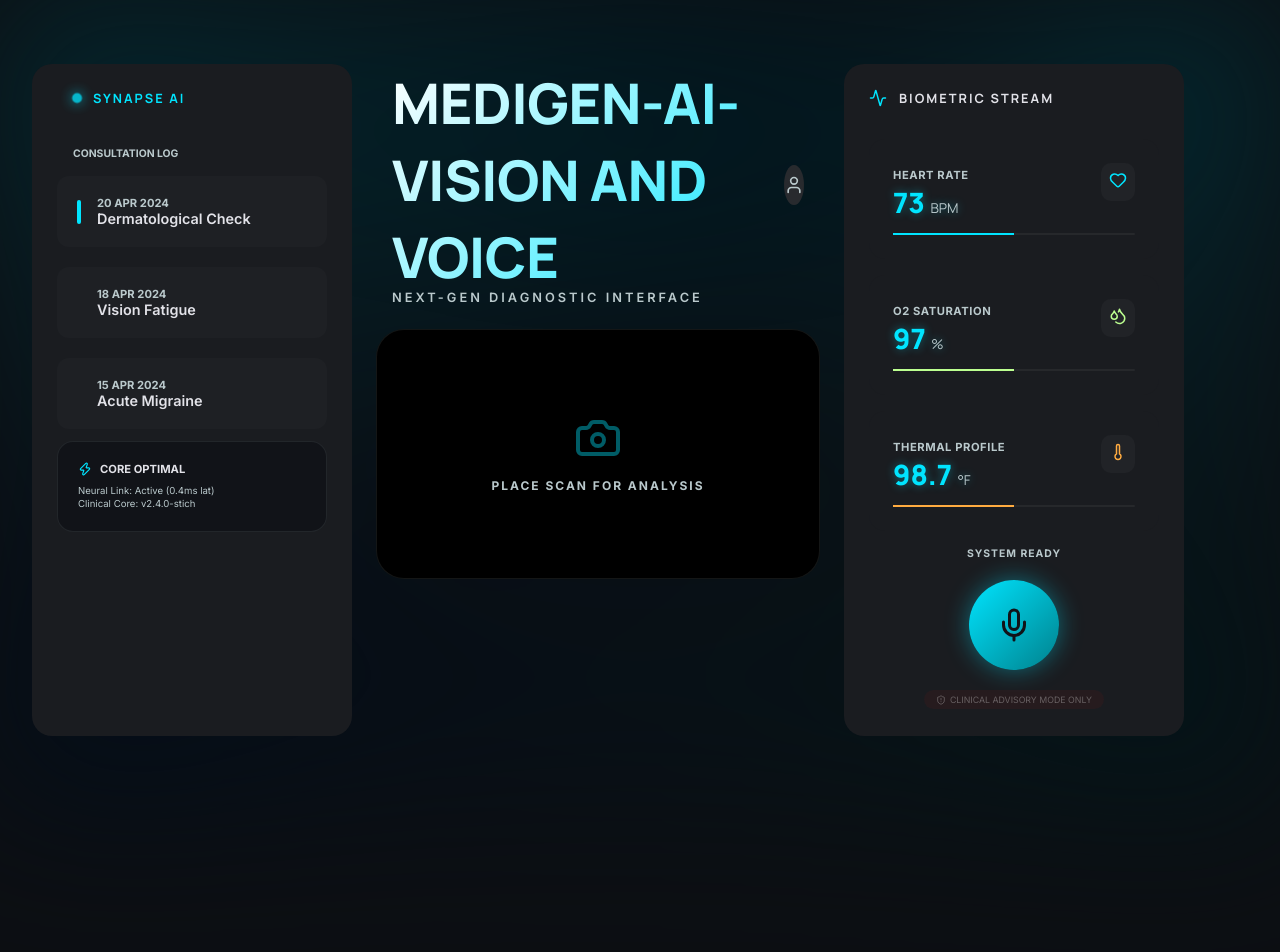
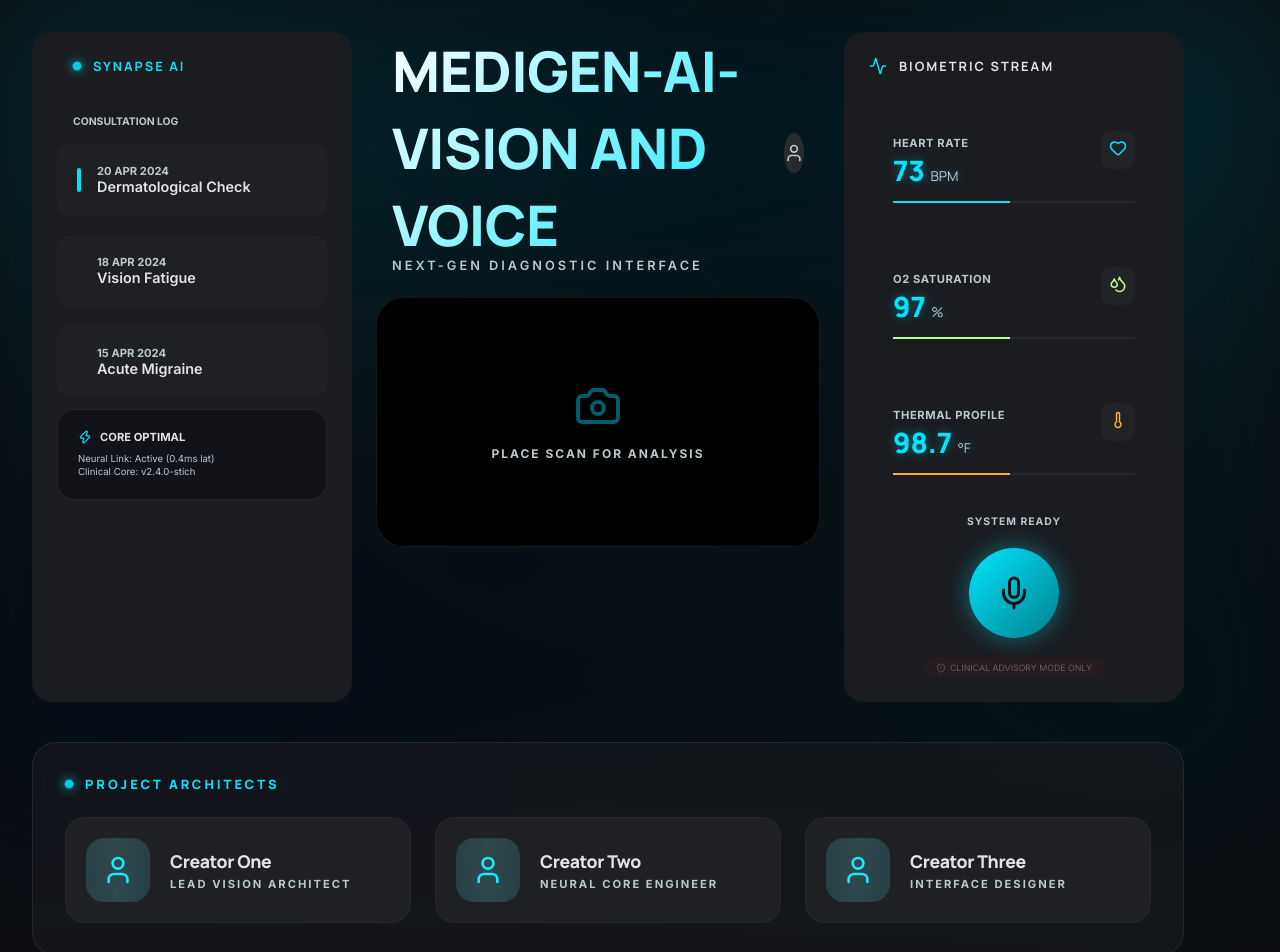
Before and after one commit to Ansh7473/medisync, a React (Vite) app in the folder frontend/: page / in a window 1280 px wide. Shown: the top 952 px of the page. Before the commit the page ends 800 px from the top, so only its background shows below. Built offline with nearby package versions, Linux system fonts and the light colour scheme; no server answers.

Commit message:
feat: added premium 'Project Architects' section to frontend

```diff
--- a/frontend/src/App.jsx
+++ b/frontend/src/App.jsx
@@ -45,6 +45,35 @@ const VitalCard = ({ label, value, unit, icon: Icon, color }) => (
         animate={{ width: ['40%', '60%', '45%'] }}
         transition={{ duration: 2, repeat: Infinity }}
       />
+    </div>
+  </div>
+);
+
+const TeamMember = ({ name, role }) => (
+  <motion.div
+    className="team-member-card"
+    whileHover={{ y: -8 }}
+  >
+    <div className="member-avatar">
+      <User size={32} />
+    </div>
+    <div className="member-info">
+      <div className="member-name">{name}</div>
+      <div className="member-role">{role}</div>
+    </div>
+  </motion.div>
+);
+
+const TeamSection = () => (
+  <div className="team-section">
+    <div className="team-header">
+      <div className="diagnostic-dot" />
+      <h3 className="team-title">Project Architects</h3>
+    </div>
+    <div className="team-grid">
+      <TeamMember name="Creator One" role="Lead Vision Architect" />
+      <TeamMember name="Creator Two" role="Neural Core Engineer" />
+      <TeamMember name="Creator Three" role="Interface Designer" />
     </div>
   </div>
 );
@@ -261,6 +290,8 @@ function App() {
             </div>
           </div>
         </motion.div>
+
+        <TeamSection />
       </div>
 
       {audioUrl && <audio ref={audioPlayerRef} src={audioUrl} />}
--- a/frontend/src/index.css
+++ b/frontend/src/index.css
@@ -63,7 +63,8 @@ body {
   grid-template-columns: 320px 1fr 340px;
   gap: 1.5rem;
   padding: 2rem;
-  height: 92vh;
+  min-height: 92vh;
+  height: auto;
 }
 
 @media (max-width: 1200px) {
@@ -90,8 +91,8 @@ body {
 
 .glass-panel {
   background: var(--glass);
+  -webkit-backdrop-filter: blur(24px) saturate(180%);
   backdrop-filter: blur(24px) saturate(180%);
-  -webkit-backdrop-filter: blur(24px) saturate(180%);
   border-radius: 24px;
   border: 1px solid var(--glass-border);
   box-shadow: var(--shadow-clinical);
@@ -109,6 +110,7 @@ h1, h2, h3 {
   font-weight: 800;
   background: linear-gradient(135deg, #FFF, var(--primary));
   -webkit-background-clip: text;
+  background-clip: text;
   -webkit-text-fill-color: transparent;
 }
 
@@ -218,3 +220,120 @@ h1, h2, h3 {
   0% { top: -5%; }
   100% { top: 105%; }
 }
+/* Team Section Styles */
+.team-section {
+  grid-column: 1 / -1;
+  margin-top: 1rem;
+  padding: 2rem;
+  background: rgba(26, 28, 32, 0.6);
+  -webkit-backdrop-filter: blur(12px);
+  backdrop-filter: blur(12px);
+  border-radius: 24px;
+  border: 1px solid var(--glass-border);
+  display: flex;
+  flex-direction: column;
+  gap: 1.5rem;
+  animation: slide-up 1s ease-out;
+}
+
+@keyframes slide-up {
+  from { opacity: 0; transform: translateY(20px); }
+  to { opacity: 1; transform: translateY(0); }
+}
+
+.team-header {
+  display: flex;
+  align-items: center;
+  gap: 0.75rem;
+}
+
+.team-title {
+  font-size: 0.8rem;
+  letter-spacing: 3px;
+  color: var(--primary);
+  text-transform: uppercase;
+  font-weight: 800;
+}
+
+.team-grid {
+  display: grid;
+  grid-template-columns: repeat(3, 1fr);
+  gap: 1.5rem;
+}
+
+.team-member-card {
+  display: flex;
+  align-items: center;
+  gap: 1.25rem;
+  padding: 1.25rem;
+  background: var(--surface-mid);
+  border-radius: 20px;
+  transition: all 0.5s cubic-bezier(0.2, 0, 0, 1);
+  border: 1px solid rgba(255, 255, 255, 0.03);
+  cursor: pointer;
+}
+
+.team-member-card:hover {
+  background: var(--surface-high);
+  border-color: var(--primary-glow);
+  transform: translateY(-8px) scale(1.02);
+  box-shadow: 0 20px 40px rgba(0, 229, 255, 0.15);
+}
+
+.member-avatar {
+  width: 64px;
+  height: 64px;
+  border-radius: 18px;
+  background: linear-gradient(135deg, rgba(0, 229, 255, 0.1), rgba(0, 129, 141, 0.2));
+  display: flex;
+  align-items: center;
+  justify-content: center;
+  color: var(--primary);
+  border: 1px solid var(--glass-border);
+  position: relative;
+  overflow: hidden;
+}
+
+.member-avatar::after {
+  content: '';
+  position: absolute;
+  top: -50%;
+  left: -50%;
+  width: 200%;
+  height: 200%;
+  background: linear-gradient(45deg, transparent, rgba(255,255,255,0.1), transparent);
+  transform: rotate(45deg);
+  transition: 0.8s;
+}
+
+.team-member-card:hover .member-avatar::after {
+  left: 100%;
+}
+
+.member-info {
+  display: flex;
+  flex-direction: column;
+  gap: 0.25rem;
+}
+
+.member-name {
+  font-family: 'Manrope', sans-serif;
+  font-weight: 800;
+  font-size: 1.1rem;
+  color: var(--text-light);
+  letter-spacing: -0.02em;
+}
+
+.member-role {
+  font-size: 0.7rem;
+  color: var(--text-dim);
+  font-weight: 700;
+  text-transform: uppercase;
+  letter-spacing: 2px;
+}
+
+@media (max-width: 900px) {
+  .team-grid {
+    grid-template-columns: 1fr;
+  }
+}
```
